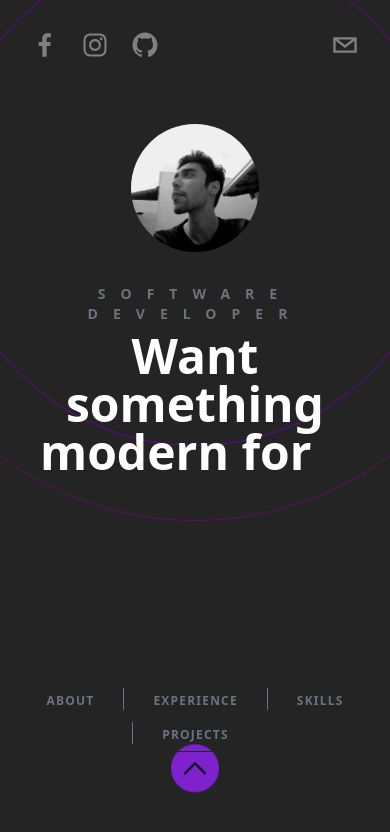
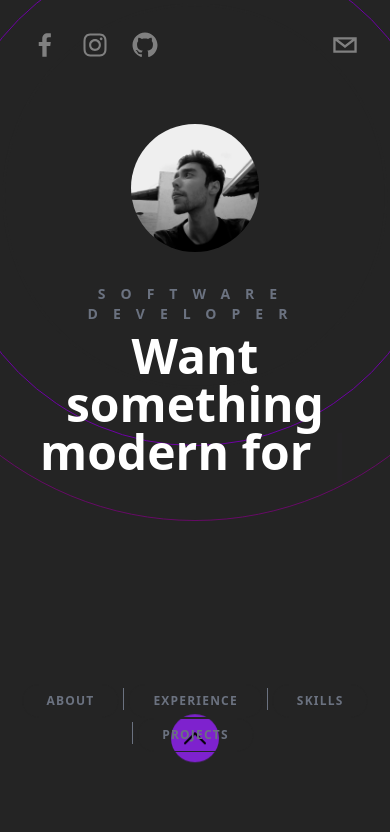
Before and after one commit to matheusmoc/matheus_portfolio, a Next.js app: page / in a window 390 px wide. Shown: the top 832 px of the page. Built offline with nearby package versions, Linux system fonts and the light colour scheme.

Commit message:
Fix: responsive desgin skills

```diff
--- a/components/Skills.tsx
+++ b/components/Skills.tsx
@@ -19,7 +19,7 @@ export default function Skills({}: Props) {
 
       <h3 className='absolute top-36 uppercase tracking-[20px] text-gray-400 text-sm'>Hover over a skill</h3>
 
-      <div className='md:mt-36 grid grid-cols-3 md:grid-cols-4 xl:pt-52 gap-8 '>
+      <div className='grid grid-cols-3 md:grid-cols-4 xl:pt-20 gap-8 '>
         <Skill />
         <Skill />
         <Skill />
--- a/pages/index.tsx
+++ b/pages/index.tsx
@@ -51,7 +51,7 @@ const Home: NextPage = () => {
       </section>
 
       <Link href="#hero">
-        <footer className="sticky bottom-0.5 w-full cursor-pointer py-12">
+        <footer className="sticky bottom-12 w-full cursor-pointer py-8">
           <div className="flex items-center justify-center">
             <ChevronUpIcon className="bg-purple-700 text-black h-12 w-12 p-2 rounded-full filter hover:bg-purple-900 cursor-pointer animate-bounce" />
           </div>
```
